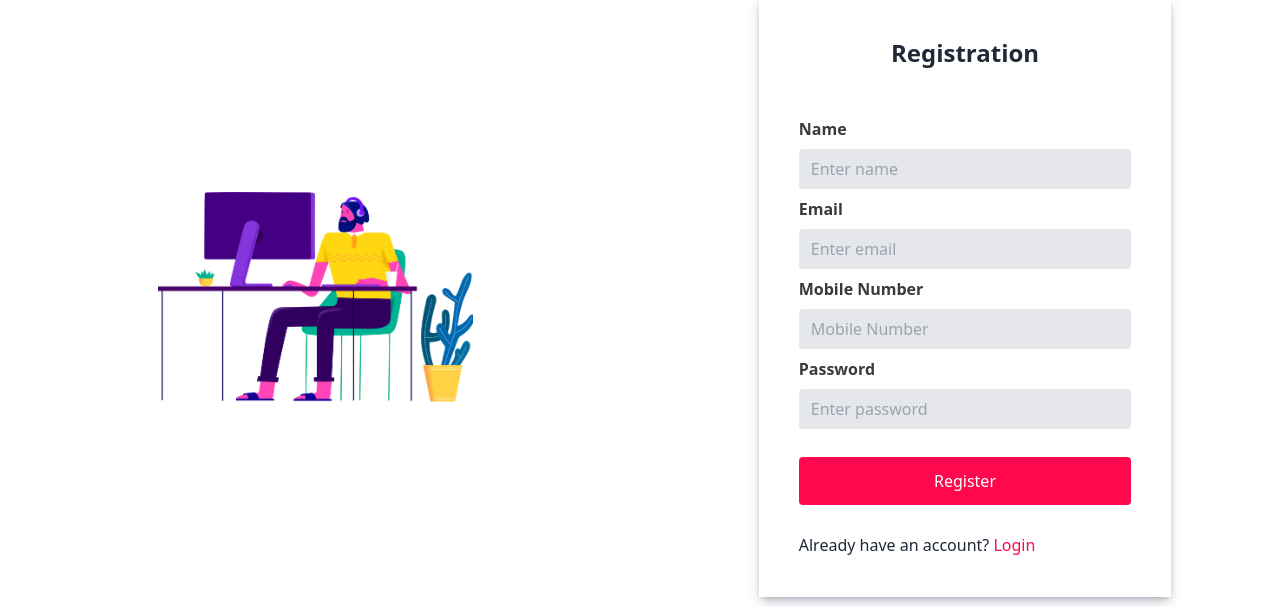
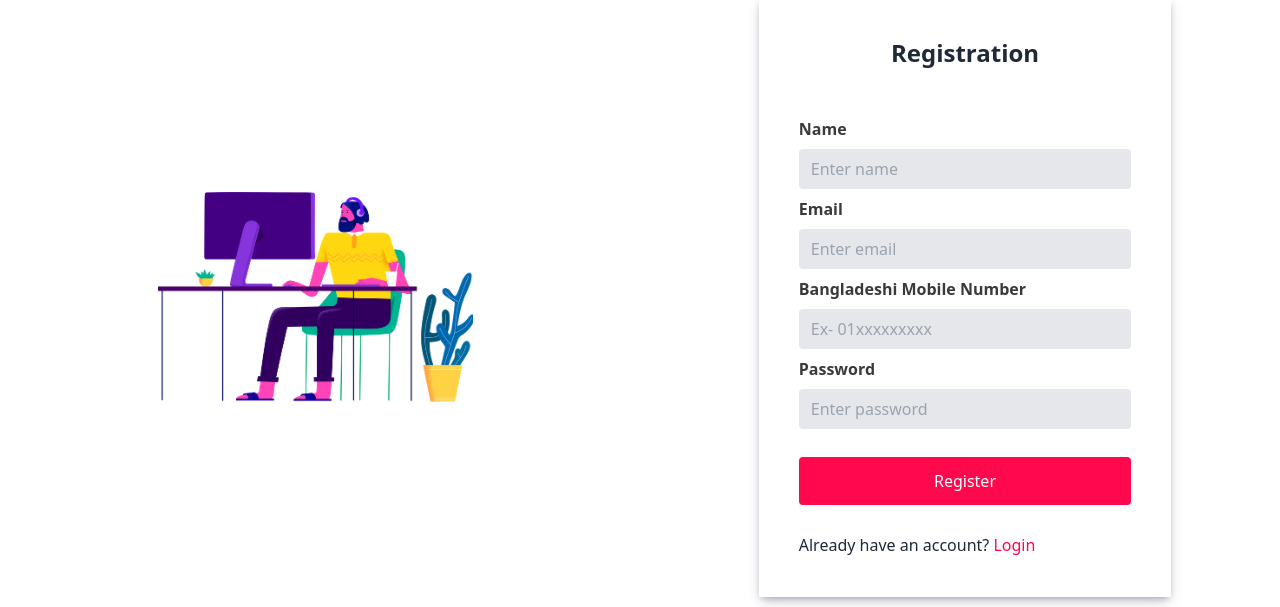
Before and after one commit to nahid-dev/e-shop-frontEnd, a React (Vite) app: page /registration in a window 1280 px wide. Shown: the part 143-750 px from the top of the page. Built offline with nearby package versions, Linux system fonts and the light colour scheme; no server answers.

Commit message:
registraion done

```diff
--- a/package.json
+++ b/package.json
@@ -18,6 +18,8 @@
     "match-sorter": "^6.3.1",
     "react": "^18.2.0",
     "react-dom": "^18.2.0",
+    "react-hook-form": "^7.45.4",
+    "react-hot-toast": "^2.4.1",
     "react-icons": "^4.10.1",
     "react-router-dom": "^6.15.0",
     "react-spinners": "^0.13.8",
--- /dev/null
+++ b/src/Provider/AuthProvider.jsx
@@ -0,0 +1,66 @@
+import React, { createContext, useEffect, useState } from "react";
+import {
+  createUserWithEmailAndPassword,
+  getAuth,
+  onAuthStateChanged,
+  signInWithEmailAndPassword,
+  signOut,
+  updateProfile,
+} from "firebase/auth";
+import app from "../firebase/firebase.config";
+
+const auth = getAuth(app);
+
+export const AuthContext = createContext(null);
+
+const AuthProvider = ({ children }) => {
+  const [user, setUser] = useState("");
+  const [loading, setLoading] = useState(true);
+
+  // ===========> CREATE USER
+  const createUser = (email, password) => {
+    setLoading(true);
+    return createUserWithEmailAndPassword(auth, email, password);
+  };
+  // =============> UPDATE USER
+  const updateUser = (name) => {
+    return updateProfile(auth.currentUser, {
+      displayName: name,
+    });
+  };
+  // ================> SIGN IN USER
+  const signInUser = (email, password) => {
+    setLoading(true);
+    return signInWithEmailAndPassword(auth, email, password);
+  };
+  // =============== > LOG OUT
+  function logOut() {
+    setLoading(true);
+    return signOut(auth);
+  }
+
+  // ==================> UPDATE USER STATE
+  useEffect(() => {
+    const unsubscribe = onAuthStateChanged(auth, (currentUser) => {
+      setUser(currentUser);
+    });
+    return () => {
+      return unsubscribe();
+    };
+  }, [user]);
+
+  // ================> SEND ALL FUNCTION
+  const authInfo = {
+    user,
+    loading,
+    createUser,
+    updateUser,
+    signInUser,
+    logOut,
+  };
+  return (
+    <AuthContext.Provider value={authInfo}>{children}</AuthContext.Provider>
+  );
+};
+
+export default AuthProvider;
--- a/src/components/details/Details.jsx
+++ b/src/components/details/Details.jsx
@@ -11,7 +11,7 @@ const Details = ({ product, loading }) => {
         <Loader loading={loading}></Loader>
       ) : (
         <div className="w-full md:w-3/4 mx-auto md:p-10  flex justify-center items-center ">
-          <div className="grid grid-cols-1 md:grid-cols-2 md:gap-5 px-5 md:px-0 md:p-5 shadow-[0_3px_10px_rgb(0,0,0,0.2)] mx-5 md:mx-0">
+          <div className="grid grid-cols-1 md:grid-cols-2 md:gap-5 px-5 md:px-0 md:p-5 shadow-[0_3px_10px_rgb(0,0,0,0.2)] mx-5 md:mx-0 py-5">
             <div className=" flex justify-center">
               <div className="md:w-[300px] ">
                 <img className="" src={image} alt="" />
--- a/src/components/navbar/Navbar.jsx
+++ b/src/components/navbar/Navbar.jsx
@@ -1,12 +1,24 @@
-import React, { useState } from "react";
+import React, { useContext, useState } from "react";
 import ContentWrapper from "../../components/shared/contentWrapper/ContentWrapper";
 import { Link, NavLink } from "react-router-dom";
 import { BsCart4 } from "react-icons/bs";
 import Hamburger from "hamburger-react";
+import { AuthContext } from "../../Provider/AuthProvider";
+import { toast } from "react-hot-toast";
 
 const Navbar = () => {
   const [isOpen, setIsOpen] = useState(false);
-  const user = false;
+  const { user, logOut } = useContext(AuthContext);
+
+  const handleLogOut = () => {
+    logOut()
+      .then()
+      .catch((err) => {
+        console.log(err.message);
+        toast.success("log out");
+      });
+  };
+
   const navItem = (
     <>
       <li>
@@ -29,7 +41,9 @@ const Navbar = () => {
       )}
       {user ? (
         <li className="font-semibold md:text-lg bg-[#ff084e] text-white rounded px-2">
-          <Link to="">Logout</Link>
+          <Link onClick={handleLogOut} to="">
+            Logout
+          </Link>
         </li>
       ) : (
         <li>
--- a/src/main.jsx
+++ b/src/main.jsx
@@ -4,12 +4,17 @@ import "./index.css";
 import { RouterProvider } from "react-router-dom";
 import router from "./routes/Routes.jsx";
 import { QueryClient, QueryClientProvider } from "@tanstack/react-query";
+import AuthProvider from "./Provider/AuthProvider";
+import { Toaster } from "react-hot-toast";
 
 const queryClient = new QueryClient();
 ReactDOM.createRoot(document.getElementById("root")).render(
   <React.StrictMode>
     <QueryClientProvider client={queryClient}>
-      <RouterProvider router={router}></RouterProvider>
+      <AuthProvider>
+        <Toaster></Toaster>
+        <RouterProvider router={router}></RouterProvider>
+      </AuthProvider>
     </QueryClientProvider>
   </React.StrictMode>
 );
--- /dev/null
+++ b/src/pages/detailsView/DetailsView.jsx
@@ -0,0 +1,28 @@
+import { useQuery } from "@tanstack/react-query";
+import React from "react";
+import { useParams } from "react-router-dom";
+import SectionHeader from "../../components/sectionHeader/SectionHeader";
+import Details from "../../components/details/Details";
+
+const DetailsView = () => {
+  const { id } = useParams();
+  //   console.log(id);
+  const { data: productDetails = {}, isLoading: detailsLoading } = useQuery({
+    queryKey: ["productDetails"],
+    queryFn: async () => {
+      const res = await fetch(`http://localhost:5000/singleProduct/${id}`);
+      const data = await res.json();
+      return data;
+    },
+  });
+  return (
+    <div className="mt-[100px]">
+      <SectionHeader title={"Product Details"}></SectionHeader>
+      <div>
+        <Details product={productDetails} loading={detailsLoading}></Details>
+      </div>
+    </div>
+  );
+};
+
+export default DetailsView;
--- a/src/pages/register/Registration.jsx
+++ b/src/pages/register/Registration.jsx
@@ -1,8 +1,59 @@
-import React from "react";
+import React, { useContext } from "react";
 import image from "../../assets/man_on_desk.png";
-import { Link } from "react-router-dom";
+import { Link, useNavigate } from "react-router-dom";
+import { AuthContext } from "../../Provider/AuthProvider";
+import { useForm } from "react-hook-form";
+import { toast } from "react-hot-toast";
 
 const Registration = () => {
+  const { createUser, updateUser } = useContext(AuthContext);
+  const navigate = useNavigate();
+  const {
+    handleSubmit,
+    register,
+    reset,
+    formState: { errors },
+  } = useForm();
+
+  // ================> REGULAR EXPRESSION FOR NUMBER VALIDATION
+  const bangladeshiMobilePattern = /^(?:\+?88|01)(?:\d{11})$/;
+
+  const onSubmit = (data) => {
+    createUser(data.email, data.password)
+      .then((result) => {
+        const registeredUser = result.user;
+        console.log(registeredUser);
+        // ======================> UPDATE USER
+        updateUser(data.name).then(() => {
+          const saveUser = {
+            name: data.name,
+            email: data.email,
+            number: data.number,
+            role: "user",
+          };
+          fetch("http://localhost:5000/newUser", {
+            method: "POST",
+            headers: {
+              "content-type": "application/json",
+            },
+            body: JSON.stringify(saveUser),
+          })
+            .then((res) => res.json())
+            .then((data) => {
+              console.log(data);
+              if (data.insertedId) {
+                reset();
+                navigate("/login");
+                toast.success("register successfully");
+              }
+            });
+        });
+      })
+      .catch((err) => {
+        console.log(err);
+      });
+  };
+
   return (
     <div className="pt-[100px]">
       <div className="grid grid-cols-1 md:grid-cols-2 md:gap-5">
@@ -16,7 +67,8 @@ const Registration = () => {
             <h5 className="font-semibold text-2xl mb-6 md:mb-10 text-center">
               Registration
             </h5>
-            <form>
+            {/* FORM START HERE */}
+            <form onSubmit={handleSubmit(onSubmit)}>
               {/* NAME */}
               <div className="flex flex-col">
                 <label className="font-semibold color-two my-2">Name</label>
@@ -24,7 +76,11 @@ const Registration = () => {
                   className="bg-gray-200 px-3 py-2 color-two focus-visible:outline-none rounded"
                   type="text"
                   placeholder="Enter name "
+                  {...register("name", { required: true })}
                 />
+                {errors.name && (
+                  <span className="text-red-600">Name is required</span>
+                )}
               </div>
               {/* EMAIL */}
               <div className="flex flex-col">
@@ -33,18 +89,33 @@ const Registration = () => {
                   className="bg-gray-200 px-3 py-2 color-two focus-visible:outline-none rounded"
                   type="email"
                   placeholder="Enter email "
+                  {...register("email", { required: true })}
                 />
+                {errors.email && (
+                  <span className="text-red-600">Email is required</span>
+                )}
               </div>
               {/* MOBILE NUMBER */}
               <div className="flex flex-col">
                 <label className="font-semibold color-two my-2">
-                  Mobile Number
+                  Bangladeshi Mobile Number
                 </label>
                 <input
                   className="bg-gray-200 px-3 py-2 color-two focus-visible:outline-none rounded"
                   type="number"
-                  placeholder="Mobile Number "
+                  placeholder="Ex- 01xxxxxxxxx "
+                  {...register("number", {
+                    required: true,
+                    pattern: bangladeshiMobilePattern,
+                  })}
                 />
+                {errors.number && (
+                  <span className="text-red-600">
+                    {errors.number.type === "required"
+                      ? "Mobile number is required"
+                      : "Invalid mobile number"}
+                  </span>
+                )}
               </div>
               {/* PASSWORD */}
               <div className="flex flex-col">
@@ -53,7 +124,11 @@ const Registration = () => {
                   className="bg-gray-200 px-3 py-2 color-two focus-visible:outline-none rounded"
                   type="password"
                   placeholder="Enter password "
+                  {...register("password", { required: true })}
                 />
+                {errors.password && (
+                  <span className="text-red-600">password is required</span>
+                )}
               </div>
               {/* SUBMIT */}
               <div className="my-7">
--- a/src/routes/Routes.jsx
+++ b/src/routes/Routes.jsx
@@ -9,6 +9,7 @@ import OrderList from "../pages/orderList/OrderList";
 import ProductDetails from "../components/productDetails/ProductDetails";
 import Registration from "../pages/register/Registration";
 import Login from "../pages/login/Login";
+import DetailsView from "../pages/detailsView/DetailsView";
 
 const router = createBrowserRouter([
   {
@@ -26,6 +27,10 @@ const router = createBrowserRouter([
       {
         path: "/login",
         element: <Login></Login>,
+      },
+      {
+        path: "/detailsView/:id",
+        element: <DetailsView></DetailsView>,
       },
     ],
   },
```
Also changed, not shown: src/components/allProduct/AllProduct.jsx (+7 -3 lines), 1 other file (tests, documents, lock files or other folders).
